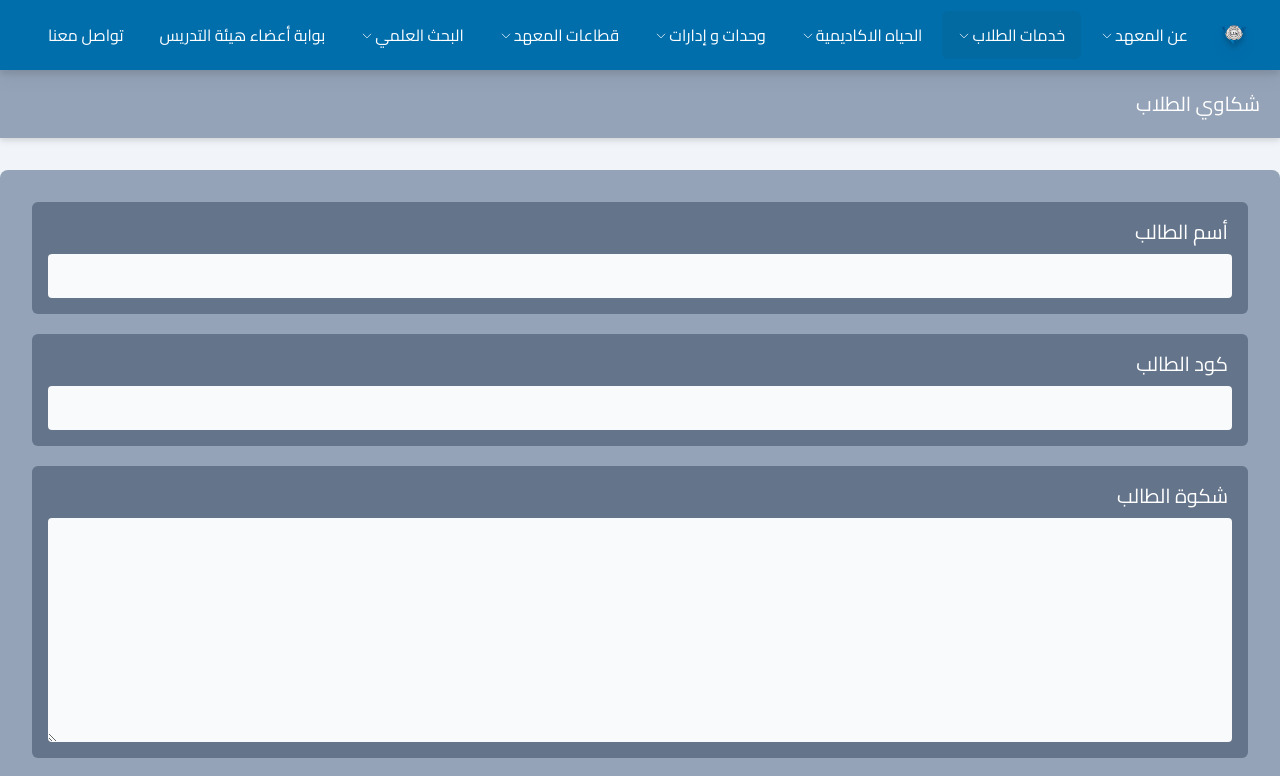
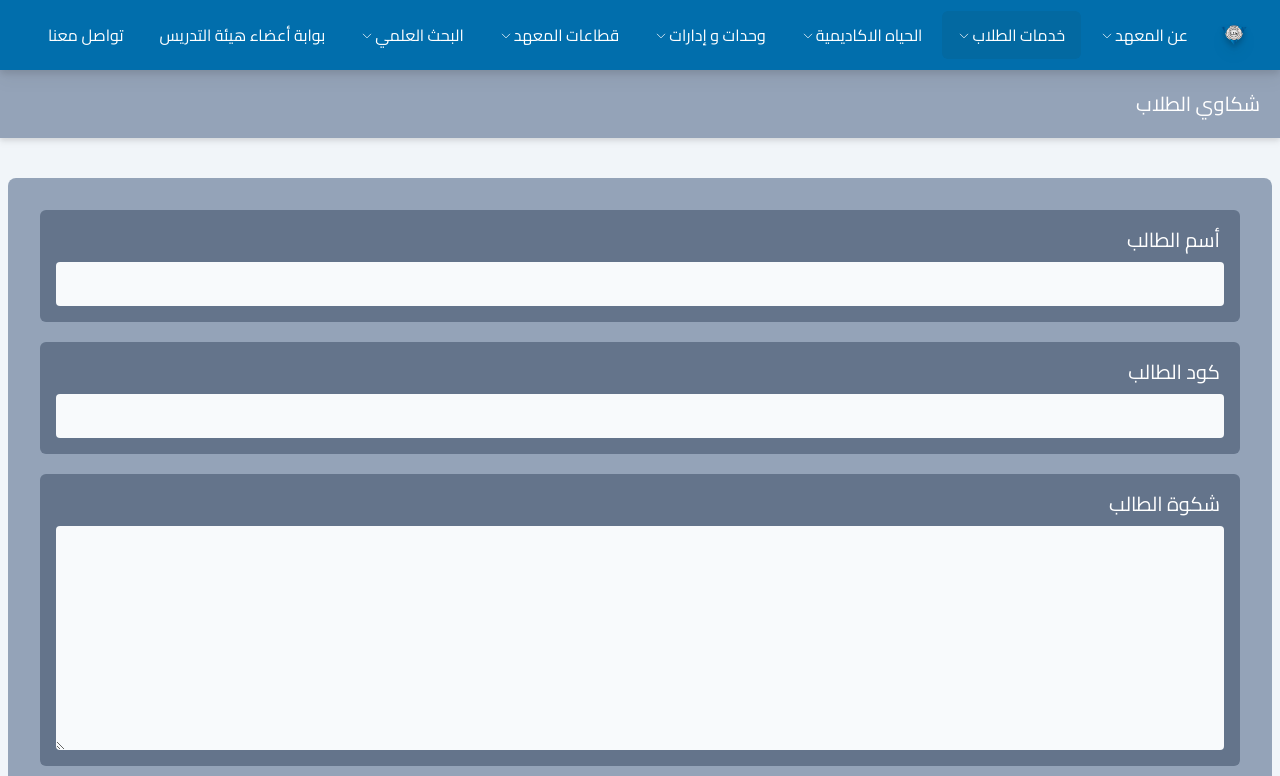
Before and after one commit to ahmedsalama288/graduation-project-with-backend, a Next.js app: page /student-services/complaints in a window 1280 px wide. Shown: the top 776 px of the page. Built offline with nearby package versions, Linux system fonts and the light colour scheme.

Commit message:
modify the component

```diff
--- a/src/app/ui/shared-ui/pages-components/page-content-container.tsx
+++ b/src/app/ui/shared-ui/pages-components/page-content-container.tsx
@@ -1,3 +1,5 @@
+import { cn } from "@/app/lib/utils";
+
 export default function PageContentContainer({
   children,
   className,
@@ -6,10 +8,15 @@ export default function PageContentContainer({
   className?: string;
 }) {
   return (
-    <div
-      className={`${className} container mx-auto p-4 sm:p-8 bg-slate-400 mt-8 rounded-lg`}
-    >
-      {children}
+    <div className=" p-2">
+      <div
+        className={cn(
+          "container mx-auto p-4 sm:p-8 bg-slate-400 mt-8 rounded-lg",
+          className
+        )}
+      >
+        {children}
+      </div>
     </div>
   );
 }
```
